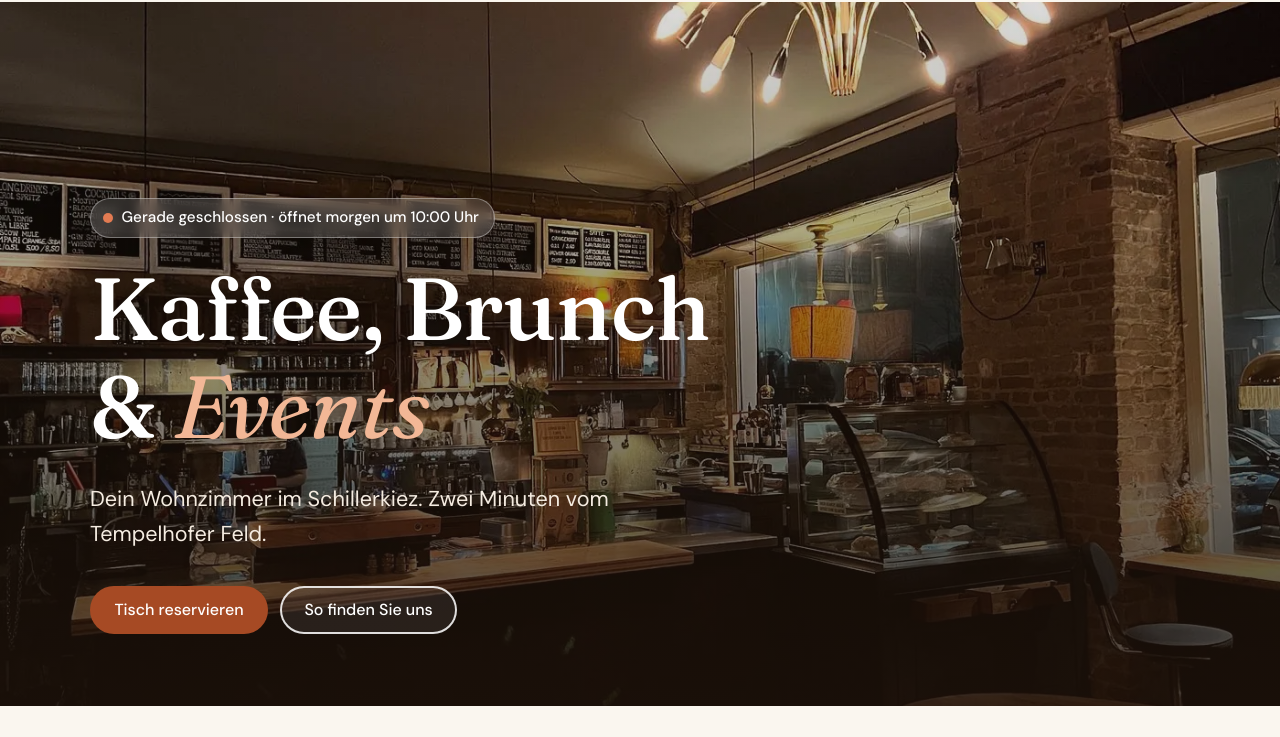
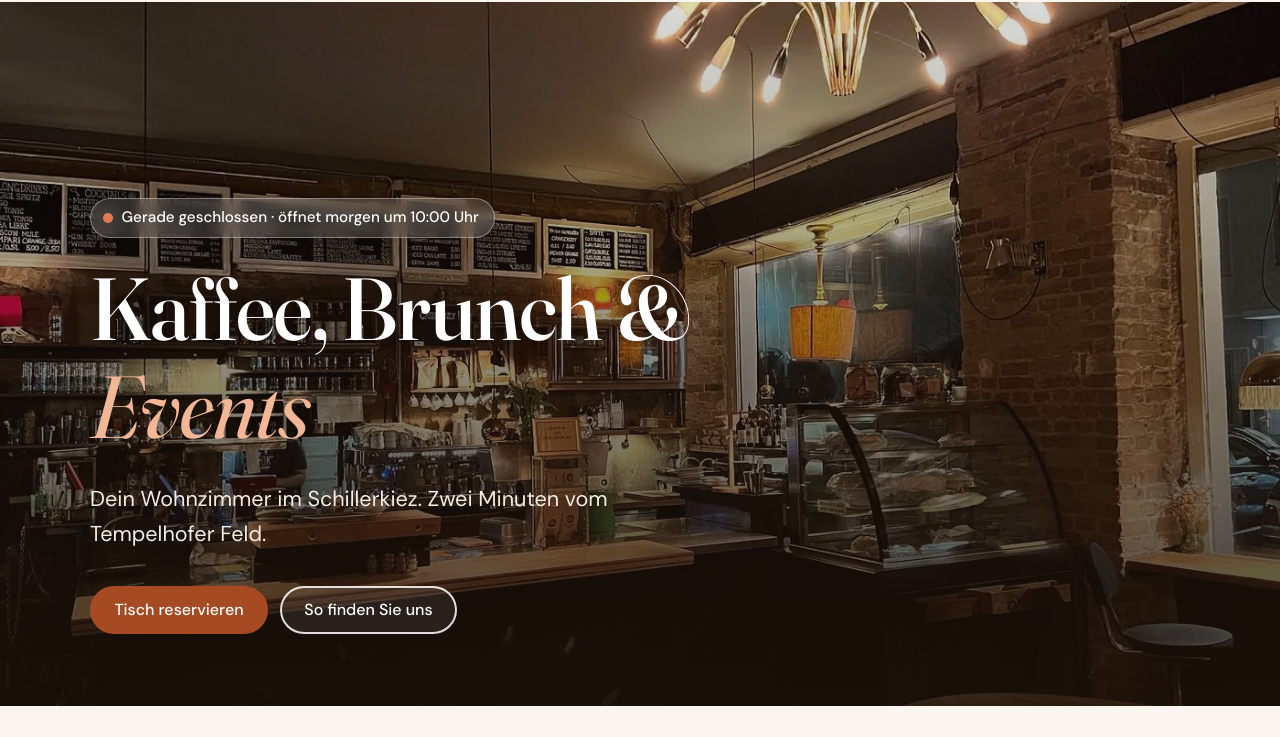
Before and after one commit to SchokoKrossi/engels-cafe, a plain HTML site: page index.html in a window 1280 px wide. Shown: the part 63-800 px from the top of the page. Drawn offline with Linux system fonts and the light colour scheme.

Commit message:
Google Fonts lokal eingebunden
- Fraunces und DM Sans (woff2, Latin + Latin Extended) in fonts/
- @font-face in styles.css, Preload der Hauptschriften
- Keine Anfragen mehr an fonts.googleapis.com / fonts.gstatic.com
- Datenschutz: Google-Fonts-Abschnitt entfernt, README aktualisiert

Co-Authored-By: Claude Opus 5.5 <noreply@anthropic.com>

```diff
--- a/index.html
+++ b/index.html
@@ -36,10 +36,9 @@
   <meta name="theme-color" content="#FAF6EF">
   <link rel="icon" href="favicon.svg" type="image/svg+xml">
 
-  <!-- Fonts (see README: self-host them for strict GDPR compliance) -->
-  <link rel="preconnect" href="https://fonts.googleapis.com">
-  <link rel="preconnect" href="https://fonts.gstatic.com" crossorigin>
-  <link rel="stylesheet" href="https://fonts.googleapis.com/css2?family=DM+Sans:opsz,wght@9..40,400;9..40,500;9..40,700&family=Fraunces:ital,opsz,wght@0,9..144,400..700;1,9..144,400&display=swap">
+  <!-- Fonts are self-hosted (fonts/ + @font-face in styles.css), no request to Google -->
+  <link rel="preload" href="fonts/fraunces-normal-latin.woff2" as="font" type="font/woff2" crossorigin>
+  <link rel="preload" href="fonts/dmsans-normal-latin.woff2" as="font" type="font/woff2" crossorigin>
 
   <link rel="preload" as="image" href="images/hero-counter-evening.webp" imagesrcset="images/hero-counter-evening-800.webp 800w, images/hero-counter-evening.webp 1400w" imagesizes="100vw" fetchpriority="high">
   <link rel="stylesheet" href="styles.css">
--- a/styles.css
+++ b/styles.css
@@ -2,6 +2,99 @@
    Café Engels – styles.css
    Colours and fonts live in the :root tokens below.
    ========================================================= */
+
+/* Self-hosted Google Fonts (Fraunces, DM Sans – SIL Open Font License). Latin + Latin Extended only. */
+/* latin-ext */
+@font-face {
+  font-family: 'DM Sans';
+  font-style: normal;
+  font-weight: 400;
+  font-display: swap;
+  src: url(fonts/dmsans-normal-latin-ext.woff2) format('woff2');
+  unicode-range: U+0100-02BA, U+02BD-02C5, U+02C7-02CC, U+02CE-02D7, U+02DD-02FF, U+0304, U+0308, U+0329, U+1D00-1DBF, U+1E00-1E9F, U+1EF2-1EFF, U+2020, U+20A0-20AB, U+20AD-20C4, U+2113, U+2C60-2C7F, U+A720-A7FF;
+}
+/* latin */
+@font-face {
+  font-family: 'DM Sans';
+  font-style: normal;
+  font-weight: 400;
+  font-display: swap;
+  src: url(fonts/dmsans-normal-latin.woff2) format('woff2');
+  unicode-range: U+0000-00FF, U+0131, U+0152-0153, U+02BB-02BC, U+02C6, U+02DA, U+02DC, U+0304, U+0308, U+0329, U+2000-206F, U+20AC, U+2122, U+2191, U+2193, U+2212, U+2215, U+FEFF, U+FFFD;
+}
+/* latin-ext */
+@font-face {
+  font-family: 'DM Sans';
+  font-style: normal;
+  font-weight: 500;
+  font-display: swap;
+  src: url(fonts/dmsans-normal-latin-ext.woff2) format('woff2');
+  unicode-range: U+0100-02BA, U+02BD-02C5, U+02C7-02CC, U+02CE-02D7, U+02DD-02FF, U+0304, U+0308, U+0329, U+1D00-1DBF, U+1E00-1E9F, U+1EF2-1EFF, U+2020, U+20A0-20AB, U+20AD-20C4, U+2113, U+2C60-2C7F, U+A720-A7FF;
+}
+/* latin */
+@font-face {
+  font-family: 'DM Sans';
+  font-style: normal;
+  font-weight: 500;
+  font-display: swap;
+  src: url(fonts/dmsans-normal-latin.woff2) format('woff2');
+  unicode-range: U+0000-00FF, U+0131, U+0152-0153, U+02BB-02BC, U+02C6, U+02DA, U+02DC, U+0304, U+0308, U+0329, U+2000-206F, U+20AC, U+2122, U+2191, U+2193, U+2212, U+2215, U+FEFF, U+FFFD;
+}
+/* latin-ext */
+@font-face {
+  font-family: 'DM Sans';
+  font-style: normal;
+  font-weight: 700;
+  font-display: swap;
+  src: url(fonts/dmsans-normal-latin-ext.woff2) format('woff2');
+  unicode-range: U+0100-02BA, U+02BD-02C5, U+02C7-02CC, U+02CE-02D7, U+02DD-02FF, U+0304, U+0308, U+0329, U+1D00-1DBF, U+1E00-1E9F, U+1EF2-1EFF, U+2020, U+20A0-20AB, U+20AD-20C4, U+2113, U+2C60-2C7F, U+A720-A7FF;
+}
+/* latin */
+@font-face {
+  font-family: 'DM Sans';
+  font-style: normal;
+  font-weight: 700;
+  font-display: swap;
+  src: url(fonts/dmsans-normal-latin.woff2) format('woff2');
+  unicode-range: U+0000-00FF, U+0131, U+0152-0153, U+02BB-02BC, U+02C6, U+02DA, U+02DC, U+0304, U+0308, U+0329, U+2000-206F, U+20AC, U+2122, U+2191, U+2193, U+2212, U+2215, U+FEFF, U+FFFD;
+}
+/* latin-ext */
+@font-face {
+  font-family: 'Fraunces';
+  font-style: italic;
+  font-weight: 400;
+  font-display: swap;
+  src: url(fonts/fraunces-italic-latin-ext.woff2) format('woff2');
+  unicode-range: U+0100-02BA, U+02BD-02C5, U+02C7-02CC, U+02CE-02D7, U+02DD-02FF, U+0304, U+0308, U+0329, U+1D00-1DBF, U+1E00-1E9F, U+1EF2-1EFF, U+2020, U+20A0-20AB, U+20AD-20C4, U+2113, U+2C60-2C7F, U+A720-A7FF;
+}
+/* latin */
+@font-face {
+  font-family: 'Fraunces';
+  font-style: italic;
+  font-weight: 400;
+  font-display: swap;
+  src: url(fonts/fraunces-italic-latin.woff2) format('woff2');
+  unicode-range: U+0000-00FF, U+0131, U+0152-0153, U+02BB-02BC, U+02C6, U+02DA, U+02DC, U+0304, U+0308, U+0329, U+2000-206F, U+20AC, U+2122, U+2191, U+2193, U+2212, U+2215, U+FEFF, U+FFFD;
+}
+/* latin-ext */
+@font-face {
+  font-family: 'Fraunces';
+  font-style: normal;
+  font-weight: 400 700;
+  font-display: swap;
+  src: url(fonts/fraunces-normal-latin-ext.woff2) format('woff2');
+  unicode-range: U+0100-02BA, U+02BD-02C5, U+02C7-02CC, U+02CE-02D7, U+02DD-02FF, U+0304, U+0308, U+0329, U+1D00-1DBF, U+1E00-1E9F, U+1EF2-1EFF, U+2020, U+20A0-20AB, U+20AD-20C4, U+2113, U+2C60-2C7F, U+A720-A7FF;
+}
+/* latin */
+@font-face {
+  font-family: 'Fraunces';
+  font-style: normal;
+  font-weight: 400 700;
+  font-display: swap;
+  src: url(fonts/fraunces-normal-latin.woff2) format('woff2');
+  unicode-range: U+0000-00FF, U+0131, U+0152-0153, U+02BB-02BC, U+02C6, U+02DA, U+02DC, U+0304, U+0308, U+0329, U+2000-206F, U+20AC, U+2122, U+2191, U+2193, U+2212, U+2215, U+FEFF, U+FFFD;
+}
+
 
 :root {
   /* Palette (light only). All text colours pass WCAG AA on --bg / --bg-alt */
```
Also changed, not shown: datenschutz.html (+8 -13 lines), impressum.html (+1 -3 lines), fonts/dmsans-normal-latin-ext.woff2 (added), fonts/dmsans-normal-latin.woff2 (added), fonts/fraunces-italic-latin-ext.woff2 (added), fonts/fraunces-italic-latin.woff2 (added), fonts/fraunces-normal-latin-ext.woff2 (added), fonts/fraunces-normal-latin.woff2 (added), 1 other file.
